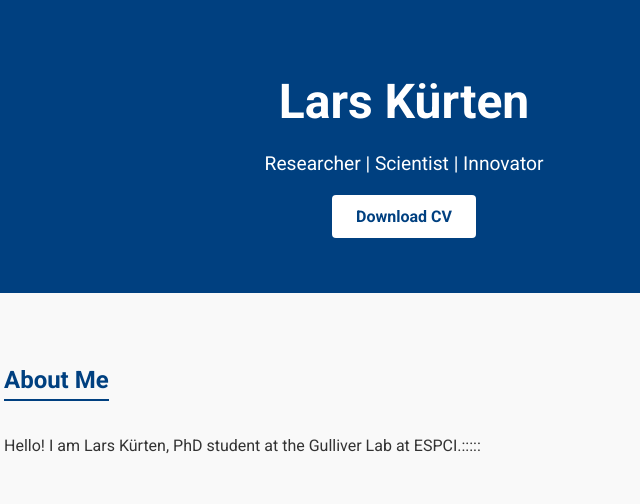
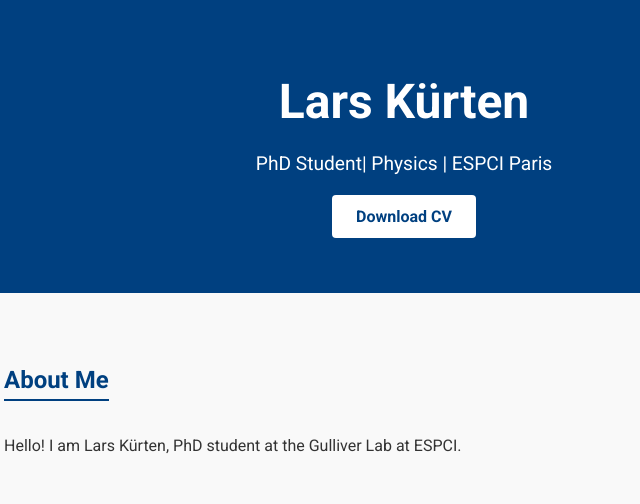
Before and after one commit to larkuer/larkuer.github.io, a plain HTML site: page index.html in a window 1280 px wide. Shown: the top 504 px of the page, 236-876 px from the left. Drawn offline with Linux system fonts and the light colour scheme.

Commit message:
first upload files

```diff
--- a/index.html
+++ b/index.html
@@ -3,20 +3,20 @@
 <head>
   <meta charset="UTF-8" />
   <meta name="viewport" content="width=device-width, initial-scale=1.0"/>
-  <title>Lars Kürten | Researcher</title>
+  <title>Lars Kürten | PhD Student</title>
   <link rel="stylesheet" href="style.css"/>
   <link href="https://fonts.googleapis.com/css2?family=Roboto:wght@400;700&display=swap" rel="stylesheet">
 </head>
 <body>
   <header>
     <h1>Lars Kürten</h1>
-    <p>Researcher | Scientist | Innovator</p>
+    <p>PhD Student| Physics | ESPCI Paris</p>
     <a href="cv.pdf" class="button" download>Download CV</a>
   </header>
 
   <section id="about">
     <h2>About Me</h2>
-    <p>Hello! I am Lars Kürten, PhD student at the Gulliver Lab at ESPCI.:::::</p>
+    <p>Hello! I am Lars Kürten, PhD student at the Gulliver Lab at ESPCI.</p>
   </section>
 
   <section id="projects">
```
